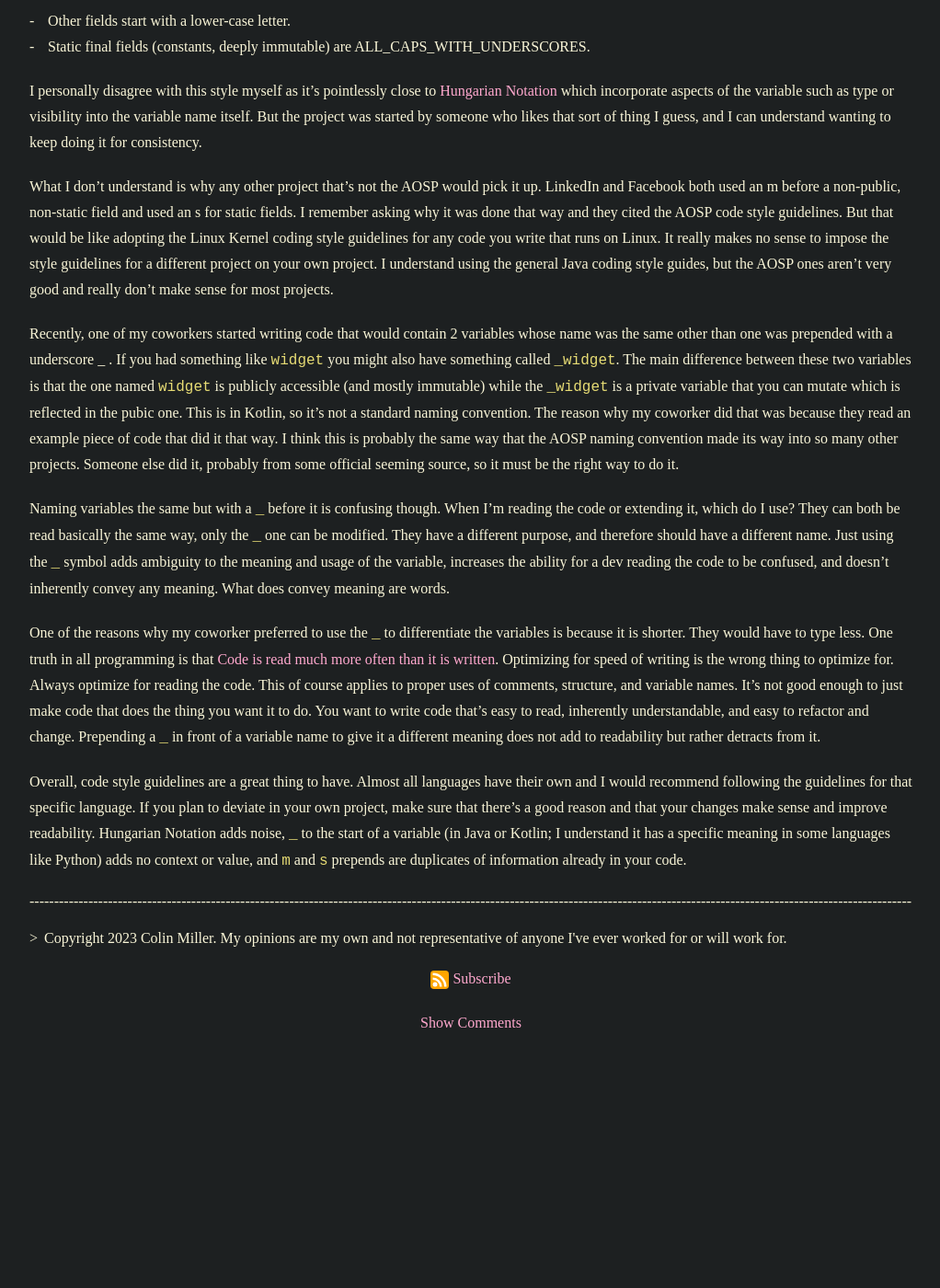
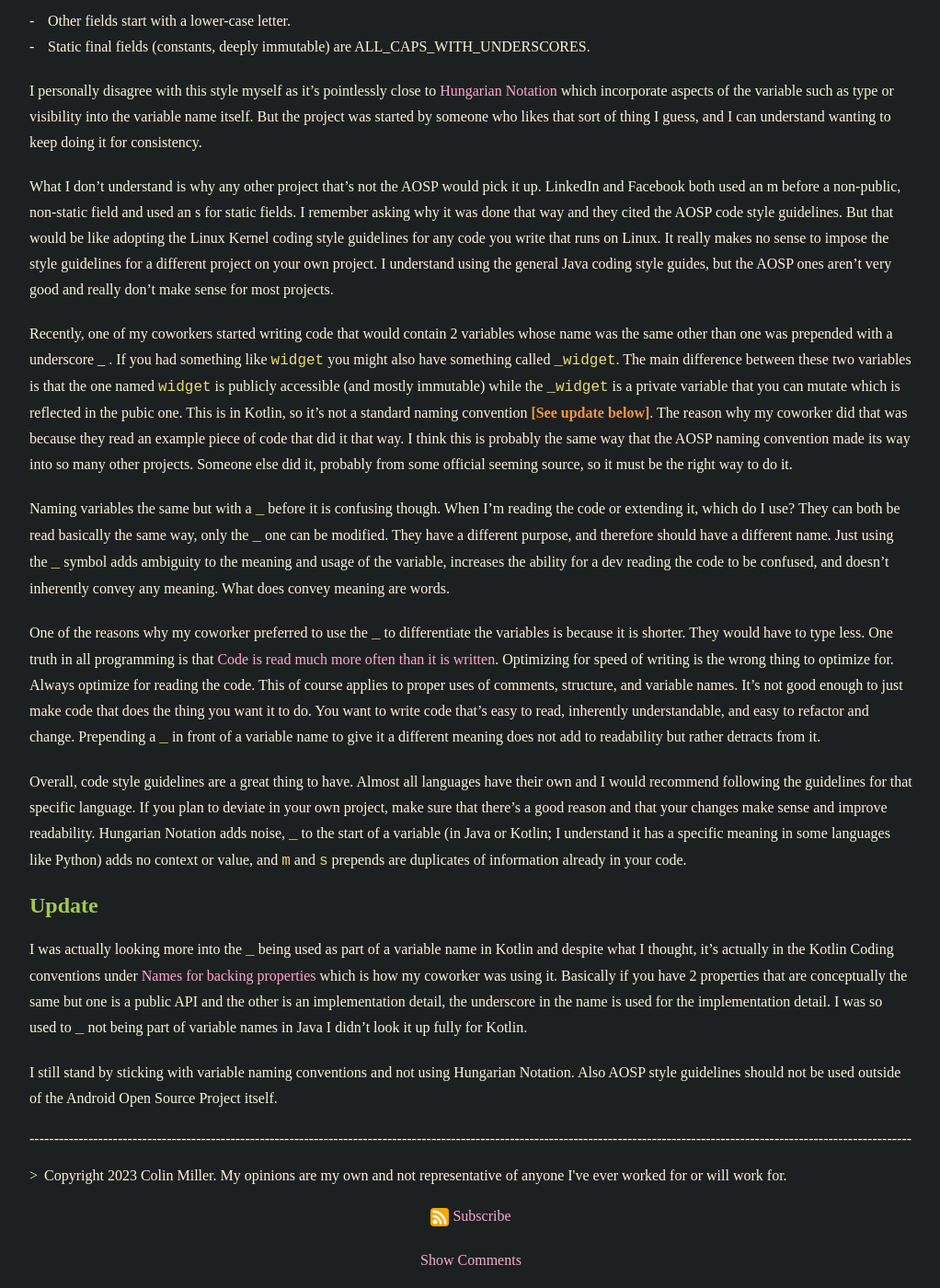
Before and after one commit to Jearil/aspirations, a Jekyll site: the page built from _posts/2023-10-07-variable-naming-convention.md, in a window 1280 px wide and 1400 px high, scrolled down 506 px. Shown: the whole window at 92% size, without its empty margins (128-1150 px from the left). Built offline with Jekyll 4.4.1, drawn with Linux system fonts in a browser that asks for light colours; some web fonts are replaced; before the commit the page ends 1648 px from its top, so only the background shows below that.

Commit message:
Correction
* Made a correction in variable naming conventions
* fixed date in persisting state.

```diff
--- a/_posts/2023-10-07-variable-naming-convention.md
+++ b/_posts/2023-10-07-variable-naming-convention.md
@@ -20,10 +20,15 @@ I personally disagree with this style myself as it's pointlessly close to [Hunga
 
 What I don't understand is why any other project that's not the AOSP would pick it up. LinkedIn and Facebook both used an m before a non-public, non-static field and used an s for static fields. I remember asking why it was done that way and they cited the AOSP code style guidelines. But that would be like adopting the Linux Kernel coding style guidelines for any code you write that runs on Linux. It really makes no sense to impose the style guidelines for a different project on your own project. I understand using the general Java coding style guides, but the AOSP ones aren't very good and really don't make sense for most projects.
 
-Recently, one of my coworkers started writing code that would contain 2 variables whose name was the same other than one was prepended with a underscore _ . If you had something like `widget` you might also have something called `_widget`. The main difference between these two variables is that the one named `widget` is publicly accessible (and mostly immutable) while the `_widget` is a private variable that you can mutate which is reflected in the pubic one. This is in Kotlin, so it's not a standard naming convention. The reason why my coworker did that was because they read an example piece of code that did it that way. I think this is probably the same way that the AOSP naming convention made its way into so many other projects. Someone else did it, probably from some official seeming source, so it must be the right way to do it.
+Recently, one of my coworkers started writing code that would contain 2 variables whose name was the same other than one was prepended with a underscore _ . If you had something like `widget` you might also have something called `_widget`. The main difference between these two variables is that the one named `widget` is publicly accessible (and mostly immutable) while the `_widget` is a private variable that you can mutate which is reflected in the pubic one. This is in Kotlin, so it's not a standard naming convention [**\[See update below\]**](#update). The reason why my coworker did that was because they read an example piece of code that did it that way. I think this is probably the same way that the AOSP naming convention made its way into so many other projects. Someone else did it, probably from some official seeming source, so it must be the right way to do it.
 
 Naming variables the same but with a `_` before it is confusing though. When I'm reading the code or extending it, which do I use? They can both be read basically the same way, only the `_` one can be modified. They have a different purpose, and therefore should have a different name. Just using the `_` symbol adds ambiguity to the meaning and usage of the variable, increases the ability for a dev reading the code to be confused, and doesn't inherently convey any meaning. What does convey meaning are words.
 
 One of the reasons why my coworker preferred to use the `_` to differentiate the variables is because it is shorter. They would have to type less. One truth in all programming is that [Code is read much more often than it is written](https://devblogs.microsoft.com/oldnewthing/20070406-00/?p=27343). Optimizing for speed of writing is the wrong thing to optimize for. Always optimize for reading the code. This of course applies to proper uses of comments, structure, and variable names. It's not good enough to just make code that does the thing you want it to do. You want to write code that's easy to read, inherently understandable, and easy to refactor and change. Prepending a `_` in front of a variable name to give it a different meaning does not add to readability but rather detracts from it.
 
 Overall, code style guidelines are a great thing to have. Almost all languages have their own and I would recommend following the guidelines for that specific language. If you plan to deviate in your own project, make sure that there's a good reason and that your changes make sense and improve readability. Hungarian Notation adds noise, `_` to the start of a variable (in Java or Kotlin; I understand it has a specific meaning in some languages like Python) adds no context or value, and `m` and `s` prepends are duplicates of information already in your code.
+
+## Update
+I was actually looking more into the `_` being used as part of a variable name in Kotlin and despite what I thought, it's actually in the Kotlin Coding conventions under [Names for backing properties](https://kotlinlang.org/docs/coding-conventions.html#names-for-backing-properties) which is how my coworker was using it. Basically if you have 2 properties that are conceptually the same but one is a public API and the other is an implementation detail, the underscore in the name is used for the implementation detail. I was so used to `_` not being part of variable names in Java I didn't look it up fully for Kotlin.
+
+I still stand by sticking with variable naming conventions and not using Hungarian Notation. Also AOSP style guidelines should not be used outside of the Android Open Source Project itself.
```
Also changed, not shown: _posts/2023-11-14-persistence/2023-11-14-persisting-state-godot.md (+1 -1 lines).
